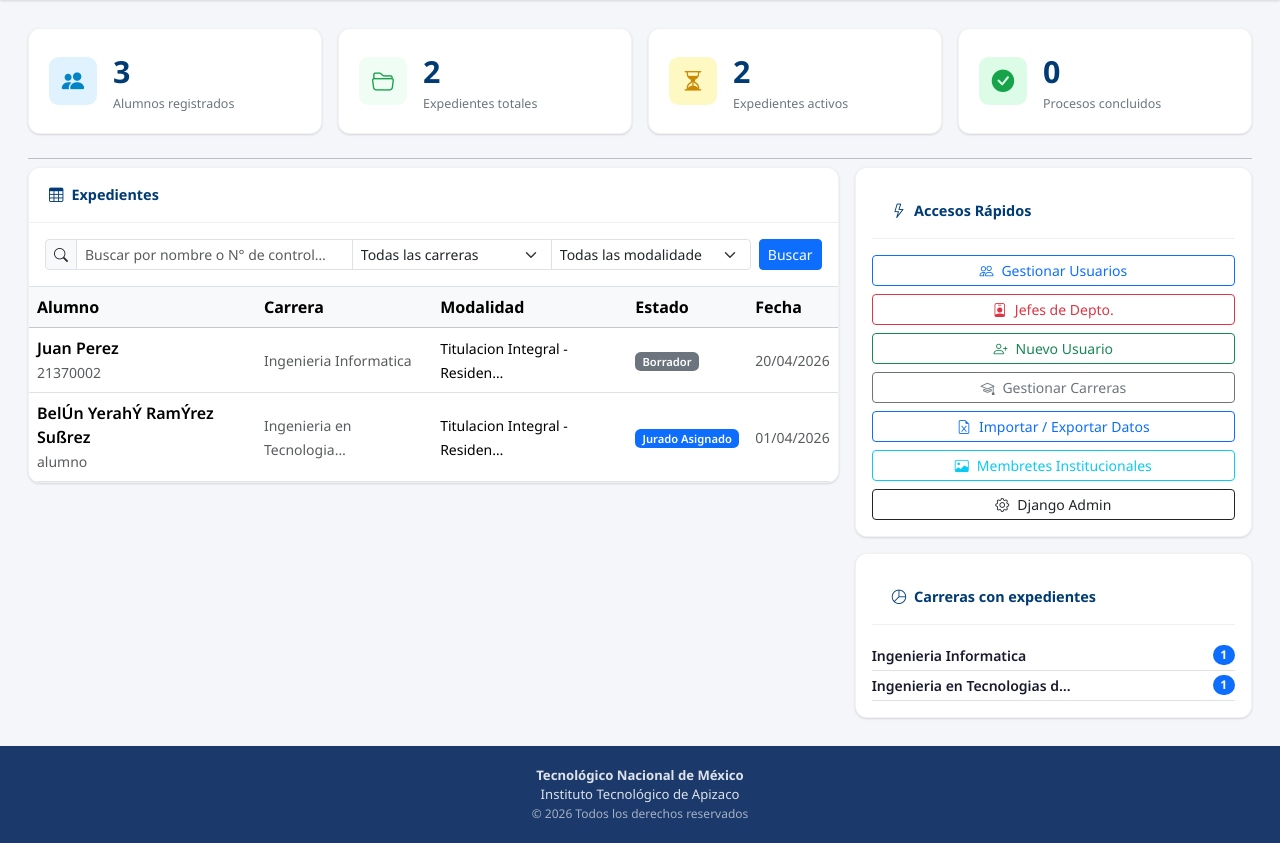
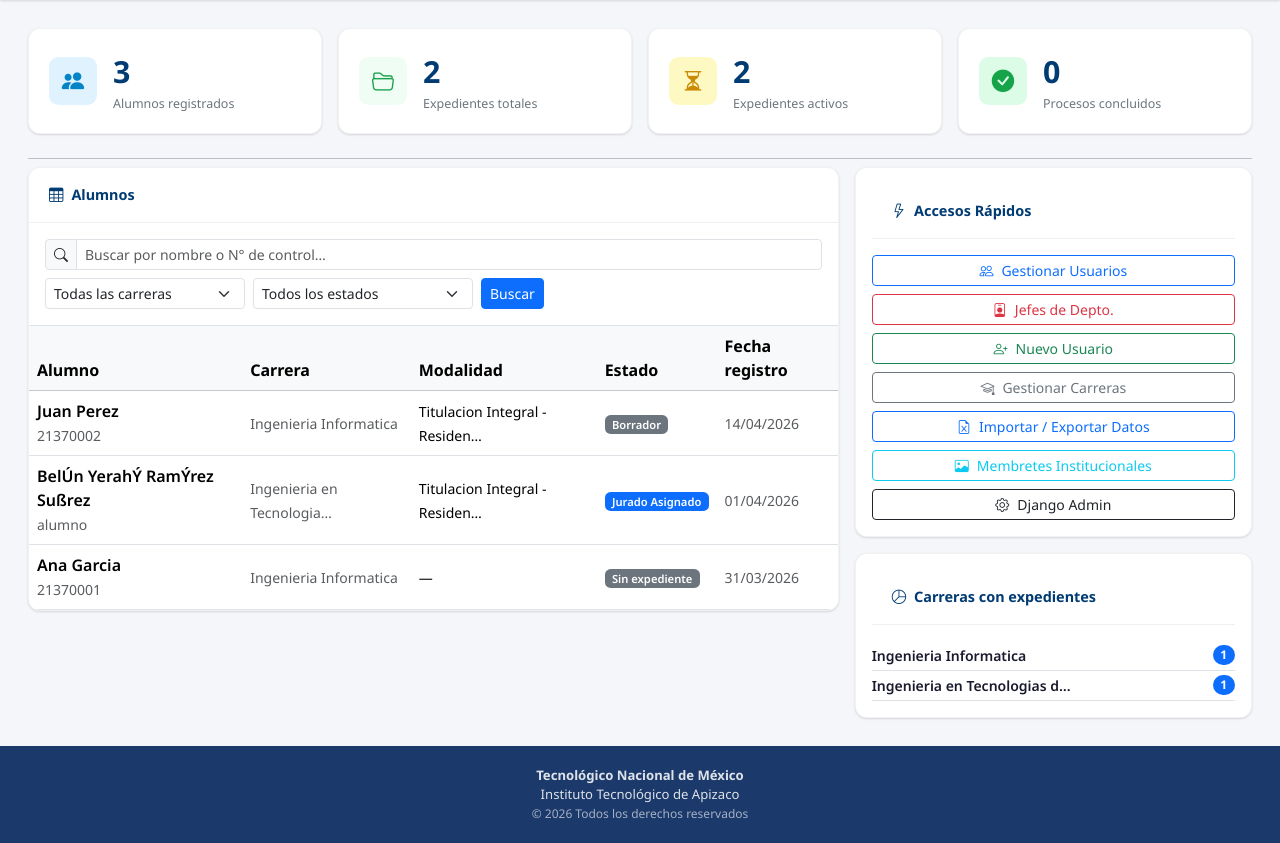
Before and after one commit to BelyView0/titulacion, a Django app: page /admin-sistema/ in a window 1280 px wide. Shown: the part 241-1084 px from the top of the page. Run offline with Django 5.2, Linux system fonts and the light colour scheme; a user stored in the database is signed in; data comes from the database, SQL or seed files in the repository.

Commit message:
feat: dashboard shows all students with estado filter, stat card and table now match

```diff
--- a/administracion/models.py
+++ b/administracion/models.py
@@ -203,6 +203,14 @@ class Usuario(AbstractUser):
     def es_jefe_proyecto(self):
         return self.rol == Rol.JEFE_PROYECTO
 
+    @property
+    def tiene_expediente(self):
+        """Verifica si el usuario tiene un expediente asociado (OneToOne)."""
+        try:
+            return self.expediente is not None
+        except Exception:
+            return False
+
     def get_dashboard_url(self):
         from django.urls import reverse
         dashboards = {
--- a/administracion/views.py
+++ b/administracion/views.py
@@ -108,35 +108,39 @@ class DashboardAdminView(AdminRequeridoMixin, TemplateView):
             estado=EstadoExpediente.CONCLUIDO
         ).count()
 
-        # Expedientes con búsqueda y paginación
-        qs = Expediente.objects.select_related(
-            'alumno', 'modalidad', 'alumno__carrera'
-        ).order_by('-fecha_apertura')
+        # Alumnos con búsqueda, filtros y paginación (LEFT JOIN a expediente)
+        qs = Usuario.objects.filter(rol='ALUMNO').select_related(
+            'carrera', 'expediente', 'expediente__modalidad'
+        ).order_by('-date_joined')
+
         busqueda = self.request.GET.get('q', '').strip()
         carrera_id = self.request.GET.get('carrera', '')
-        modalidad_id = self.request.GET.get('modalidad', '')
+        estado_filtro = self.request.GET.get('estado', '')
 
         if busqueda:
             qs = qs.filter(
-                Q(alumno__first_name__unaccent__icontains=busqueda) |
-                Q(alumno__last_name__unaccent__icontains=busqueda) |
-                Q(alumno__username__unaccent__icontains=busqueda) |
-                Q(alumno__numero_control__unaccent__icontains=busqueda)
+                Q(first_name__unaccent__icontains=busqueda) |
+                Q(last_name__unaccent__icontains=busqueda) |
+                Q(username__unaccent__icontains=busqueda) |
+                Q(numero_control__unaccent__icontains=busqueda)
             )
         if carrera_id:
-            qs = qs.filter(alumno__carrera_id=carrera_id)
-        if modalidad_id:
-            qs = qs.filter(modalidad_id=modalidad_id)
+            qs = qs.filter(carrera_id=carrera_id)
+        if estado_filtro:
+            if estado_filtro == 'SIN_EXPEDIENTE':
+                qs = qs.filter(expediente__isnull=True)
+            else:
+                qs = qs.filter(expediente__estado=estado_filtro)
 
         ctx['busqueda'] = busqueda
         ctx['carrera_id'] = carrera_id
-        ctx['modalidad_id'] = modalidad_id
+        ctx['estado_filtro'] = estado_filtro
         ctx['carreras_filter'] = Carrera.objects.filter(activa=True)
-        ctx['modalidades_filter'] = Modalidad.objects.all()
+        ctx['estados_filter'] = EstadoExpediente.choices
         paginator = Paginator(qs, 20)
         page_number = self.request.GET.get('page')
         page_obj = paginator.get_page(page_number)
-        ctx['expedientes_recientes'] = page_obj
+        ctx['alumnos_page'] = page_obj
         ctx['page_obj'] = page_obj
         ctx['is_paginated'] = page_obj.has_other_pages()
 
--- a/templates/administracion/dashboard.html
+++ b/templates/administracion/dashboard.html
@@ -68,33 +68,34 @@
     <div class="col-lg-8">
         <div class="content-card">
             <div class="card-header-custom">
-                <i class="bi bi-table"></i> Expedientes
+                <i class="bi bi-table"></i> Alumnos
             </div>
             <!-- Buscador -->
             <div class="p-3 border-bottom">
-                <form method="get" class="d-flex gap-2">
-                    <div class="input-group input-group-sm" style="flex-grow: 1;">
+                <form method="get" class="d-flex gap-2 flex-wrap">
+                    <div class="input-group input-group-sm" style="flex-grow: 1; min-width: 200px;">
                         <span class="input-group-text"><i class="bi bi-search"></i></span>
                         <input type="text" name="q" class="form-control" placeholder="Buscar por nombre o N° de control…" value="{{ busqueda }}">
-                        <select name="carrera" class="form-select" style="max-width: 200px;" onchange="this.form.submit()">
+                    </div>
+                    <select name="carrera" class="form-select form-select-sm" style="max-width: 200px;" onchange="this.form.submit()">
                         <option value="">Todas las carreras</option>
                         {% for c in carreras_filter %}
                         <option value="{{ c.id }}" {% if c.id|stringformat:"s" == carrera_id %}selected{% endif %}>{{ c.nombre }}</option>
                         {% endfor %}
                     </select>
-                        <select name="modalidad" class="form-select" style="max-width: 200px;" onchange="this.form.submit()">
-                            <option value="">Todas las modalidades</option>
-                            {% for m in modalidades_filter %}
-                            <option value="{{ m.id }}" {% if m.id|stringformat:"s" == modalidad_id %}selected{% endif %}>{{ m.nombre }}</option>
+                    <select name="estado" class="form-select form-select-sm" style="max-width: 220px;" onchange="this.form.submit()">
+                        <option value="">Todos los estados</option>
+                        <option value="SIN_EXPEDIENTE" {% if estado_filtro == 'SIN_EXPEDIENTE' %}selected{% endif %}>Sin expediente</option>
+                        {% for value, label in estados_filter %}
+                        <option value="{{ value }}" {% if estado_filtro == value %}selected{% endif %}>{{ label }}</option>
                         {% endfor %}
                     </select>
-                    </div>
                     <button type="submit" class="btn btn-sm btn-primary">Buscar</button>
-                    {% if busqueda or carrera_id or modalidad_id %}
+                    {% if busqueda or carrera_id or estado_filtro %}
                     <a href="{% url 'administracion:dashboard' %}" class="btn btn-sm btn-outline-secondary"><i class="bi bi-x"></i></a>
                     {% endif %}
                 </form>
-                {% if busqueda or carrera_id or modalidad_id %}
+                {% if busqueda or carrera_id or estado_filtro %}
                 <small class="text-muted mt-1 d-block">
                     Mostrando resultados para los filtros seleccionados — {{ page_obj.paginator.count }} encontrado{{ page_obj.paginator.count|pluralize:"s" }}
                 </small>
@@ -104,21 +105,27 @@
             <div class="table-responsive">
                 <table class="table table-hover align-middle mb-0">
                     <thead class="table-light">
-                        <tr><th>Alumno</th><th>Carrera</th><th>Modalidad</th><th>Estado</th><th>Fecha</th></tr>
+                        <tr><th>Alumno</th><th>Carrera</th><th>Modalidad</th><th>Estado</th><th>Fecha registro</th></tr>
                     </thead>
                     <tbody>
-                        {% for exp in expedientes_recientes %}
+                        {% for alumno in alumnos_page %}
                         <tr>
-                            <td><div class="fw-semibold">{{ exp.alumno.get_full_name }}</div><small class="text-muted">{{ exp.alumno.username }}</small></td>
-                            <td><small class="text-muted">{{ exp.alumno.carrera.nombre|default:"—"|truncatechars:25 }}</small></td>
-                            <td><small>{{ exp.modalidad.nombre|default:"—"|truncatechars:30 }}</small></td>
-                            <td><span class="badge bg-{{ exp.get_estado_display_color }} badge-estado">{{ exp.get_estado_display }}</span></td>
-                            <td><small class="text-muted">{{ exp.fecha_apertura|date:"d/m/Y" }}</small></td>
+                            <td><div class="fw-semibold">{{ alumno.get_full_name }}</div><small class="text-muted">{{ alumno.username }}</small></td>
+                            <td><small class="text-muted">{{ alumno.carrera.nombre|default:"—"|truncatechars:25 }}</small></td>
+                            <td><small>{% if alumno.tiene_expediente %}{{ alumno.expediente.modalidad.nombre|default:"—"|truncatechars:30 }}{% else %}—{% endif %}</small></td>
+                            <td>
+                                {% if alumno.tiene_expediente %}
+                                <span class="badge bg-{{ alumno.expediente.get_estado_display_color }} badge-estado">{{ alumno.expediente.get_estado_display }}</span>
+                                {% else %}
+                                <span class="badge bg-secondary badge-estado">Sin expediente</span>
+                                {% endif %}
+                            </td>
+                            <td><small class="text-muted">{{ alumno.date_joined|date:"d/m/Y" }}</small></td>
                         </tr>
                         {% empty %}
                         <tr><td colspan="5" class="text-center text-muted py-3">
                             <i class="bi bi-inbox" style="font-size:1.5rem; opacity:.3;"></i>
-                            <p class="mb-0 mt-1">{% if busqueda %}No se encontraron expedientes para "{{ busqueda }}".{% else %}Sin expedientes aún.{% endif %}</p>
+                            <p class="mb-0 mt-1">{% if busqueda %}No se encontraron alumnos para "{{ busqueda }}".{% else %}Sin alumnos registrados aún.{% endif %}</p>
                         </td></tr>
                         {% endfor %}
                     </tbody>
```
Lines whose indentation alone changed are shown as unchanged.
